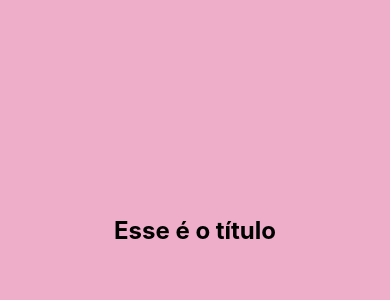
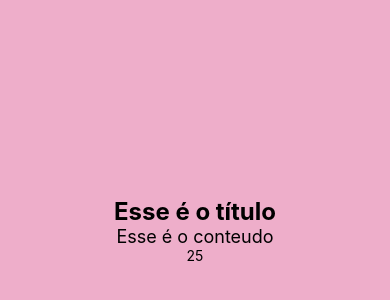
Before and after one commit to flavianarumi/topicos, a React Native app: screen / in a window 390 px wide. Shown: the part 192-492 px from the top of the page. Built offline with nearby package versions, Linux system fonts and the light colour scheme.

Commit message:
fix Componentes.js

```diff
--- a/App.js
+++ b/App.js
@@ -2,13 +2,14 @@ import { StatusBar } from 'expo-status-bar';
 import React from 'react';
 import { StyleSheet, Text, View } from 'react-native';
 import { Titulo, Mensagem, somar} from './componentes/Componentes';
-import * as MeuComponentes from './componentes/Componentes';
+import * as MeusComponentes from './componentes/Componentes';
 
 export default function App() {
   return (
     <View style={styles.container}>
-      <MeuComponentes.Titulo texto = "Esse é o título"></MeuComponentes.Titulo>
+      <MeusComponentes.Titulo texto = "Esse é o título"></MeusComponentes.Titulo>
       <Mensagem conteudo = "Esse é o conteudo"></Mensagem>
+      <Text>{somar(10, 15)}</Text>
       <StatusBar style="auto" />
     </View>
   );
--- a/componentes/Componentes.js
+++ b/componentes/Componentes.js
@@ -7,11 +7,11 @@ export const Titulo = ({ texto }) => (
     </View>
 );
 
-export const Mensagem = ({ conteudo }) => {
+export const Mensagem = ({ conteudo }) => (
     <View>
         <Text style = {{fontSize: 18}}>{conteudo}</Text>
     </View>
-};
+);
 
 // uma função utilitatia para calcular algo, por exemplo a soma
 export const somar = (x, y) => x + y;
```
